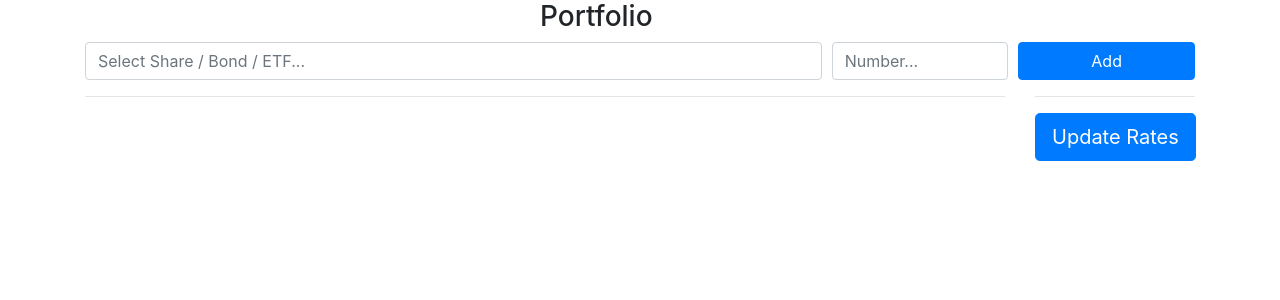
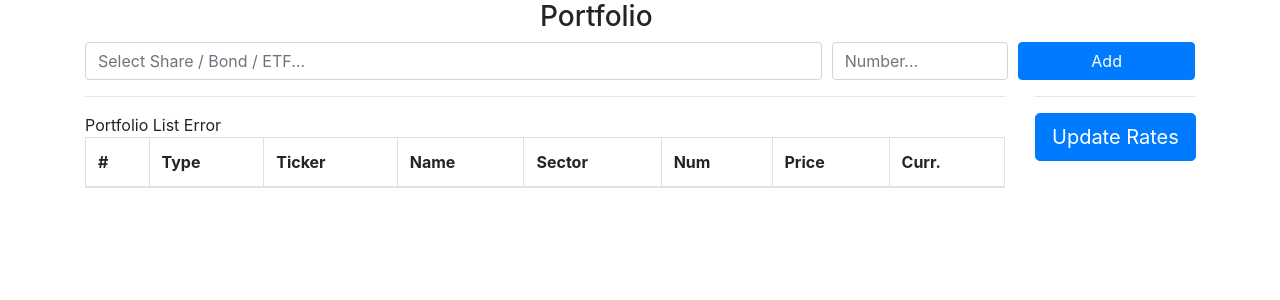
Before and after one commit to evgenyss/investing, a Flask app: page / in a window 1280 px wide. Shown: the part 58-358 px from the top of the page. Run offline with Flask 2, Linux system fonts and the light colour scheme; the visitor is signed in with stand-in values (Sample User, id 1); data comes from the database, SQL or seed files in the repository; data that the repository does not hold is empty; some libraries are stand-ins or nearby versions.

Commit message:
Add assets table in index.html and updating asset in /asset-select route

```diff
--- a/webapp/assets/views.py
+++ b/webapp/assets/views.py
@@ -1,9 +1,8 @@
 from flask import Blueprint, render_template, flash, redirect, url_for
 from flask_login import current_user
-from webapp.assets.models import Asset
+
 from webapp.assets.forms import AssetSelection
-
-from webapp.assets.models import Portfolio
+from webapp.assets.models import Asset, Portfolio
 from webapp.db import db
 
 blueprint = Blueprint('assets', __name__)
@@ -11,11 +10,21 @@ blueprint = Blueprint('assets', __name__)
 
 @blueprint.route("/")
 def index():
+    display_list = []
     title = "Portfolio"
     asset_form = AssetSelection()
     responce_data = Asset.query.with_entities(Asset.ticker, Asset.name, Asset.type).order_by(Asset.name).all()
     output = [" : ".join(output[:3]) for output in responce_data]
-    return render_template("assets/index.html", page_title=title, asset_list=output, form=asset_form)
+    if current_user.is_authenticated:
+        jointed_data = db.session.query(Asset, Portfolio).join(
+            Portfolio, Asset.id == Portfolio.asset_id
+            ).filter(Portfolio.user_id == current_user.id)
+        for asset, portfolio in jointed_data:
+            display_list.append([asset.type, asset.ticker, asset.name, asset.sector,
+                                portfolio.number, portfolio.price, asset.currency])
+    # print(display_list)
+    return render_template("assets/index.html", page_title=title,
+                           asset_list=output, portfolio_list=display_list, form=asset_form)
 
 
 @blueprint.route('/asset-select', methods=['POST'])
@@ -25,14 +34,22 @@ def asset_selection():
         # for ticker and assetid - validation in form.py
         ticker = form.asset.data.split(" : ")[0]
         assetid = Asset.query.filter(Asset.ticker == ticker).with_entities(Asset.id).first()[0]
-        # flash(f'{form.asset.data} : {form.number.data } : {current_user.id} : {assetid}', 'alert-success')
-        new_portfolio_data = Portfolio(asset_id=assetid,
-                                       user_id=current_user.id,
-                                       number=int(form.number.data),
-                                       price=0)
-        db.session.add(new_portfolio_data)
-        db.session.commit()
-        flash(f'Success data insertion in database for {ticker}', 'alert-success')
+        # Update row, if ticker exist for user
+        ticker_for_user = Portfolio.query.filter(
+            Portfolio.asset_id == assetid).filter(Portfolio.user_id == current_user.id)
+        if ticker_for_user.count():
+            ticker_for_user.first().number = int(form.number.data)
+            db.session.commit()
+            flash(f'Success data updating for {ticker}', 'alert-success')
+        else:
+            # flash(f'{form.asset.data} : {form.number.data } : {current_user.id} : {assetid}', 'alert-success')
+            new_portfolio_data = Portfolio(asset_id=assetid,
+                                           user_id=current_user.id,
+                                           number=int(form.number.data),
+                                           price=0)
+            db.session.add(new_portfolio_data)
+            db.session.commit()
+            flash(f'Success data insertion for {ticker}', 'alert-success')
         return redirect(url_for('assets.index'))
 
     else:
--- a/webapp/templates/assets/index.html
+++ b/webapp/templates/assets/index.html
@@ -34,8 +34,8 @@
   <div class="col-10">
 
         <hr/>
-<!--
-        <ul class="list-group">
+
+        <!-- <ul class="list-group">
             {% if asset_list %}
                 {% for elem in asset_list %}
                     <li class="list-group-item">{{elem}}</li>
@@ -44,6 +44,41 @@
                 Error Data List
             {% endif %}
         </ul> -->
+
+        <table class="table table-bordered">
+            <thead>
+              <tr>
+                <th scope="col">#</th>
+                <th scope="col">Type</th>
+                <th scope="col">Ticker</th>
+                <th scope="col">Name</th>
+                <th scope="col">Sector</th>
+                <th scope="col">Num</th>
+                <th scope="col">Price</th>
+                <th scope="col">Curr.</th>
+              </tr>
+            </thead>
+            <tbody>
+
+              {% if portfolio_list %}
+                {% for type, ticker, name, sector, number, price, currency in portfolio_list %}
+                    <tr>
+                        <th scope="row">{{loop.index}}</th>
+                        <td>{{type}}</td>
+                        <td>{{ticker}}</td>
+                        <td>{{name}}</td>
+                        <td>{{sector}}</td>
+                        <td>{{number}}</td>
+                        <td>{{price}}</td>
+                        <td>{{currency}}</td>
+                    </tr>
+                {% endfor %}
+              {% else %}
+                  Portfolio List Error
+              {% endif %}
+
+            </tbody>
+          </table>
 
     </div>
 
```
